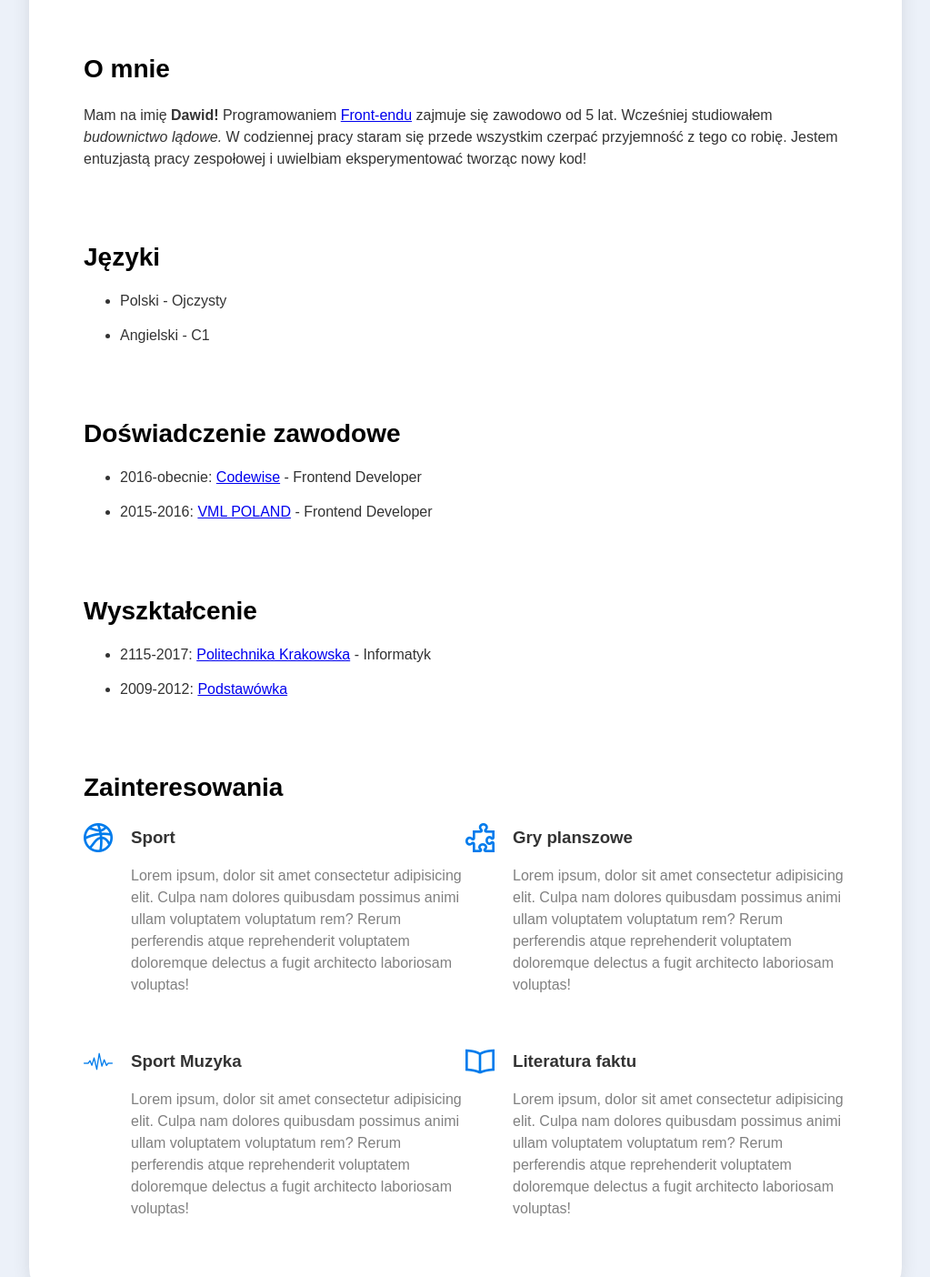
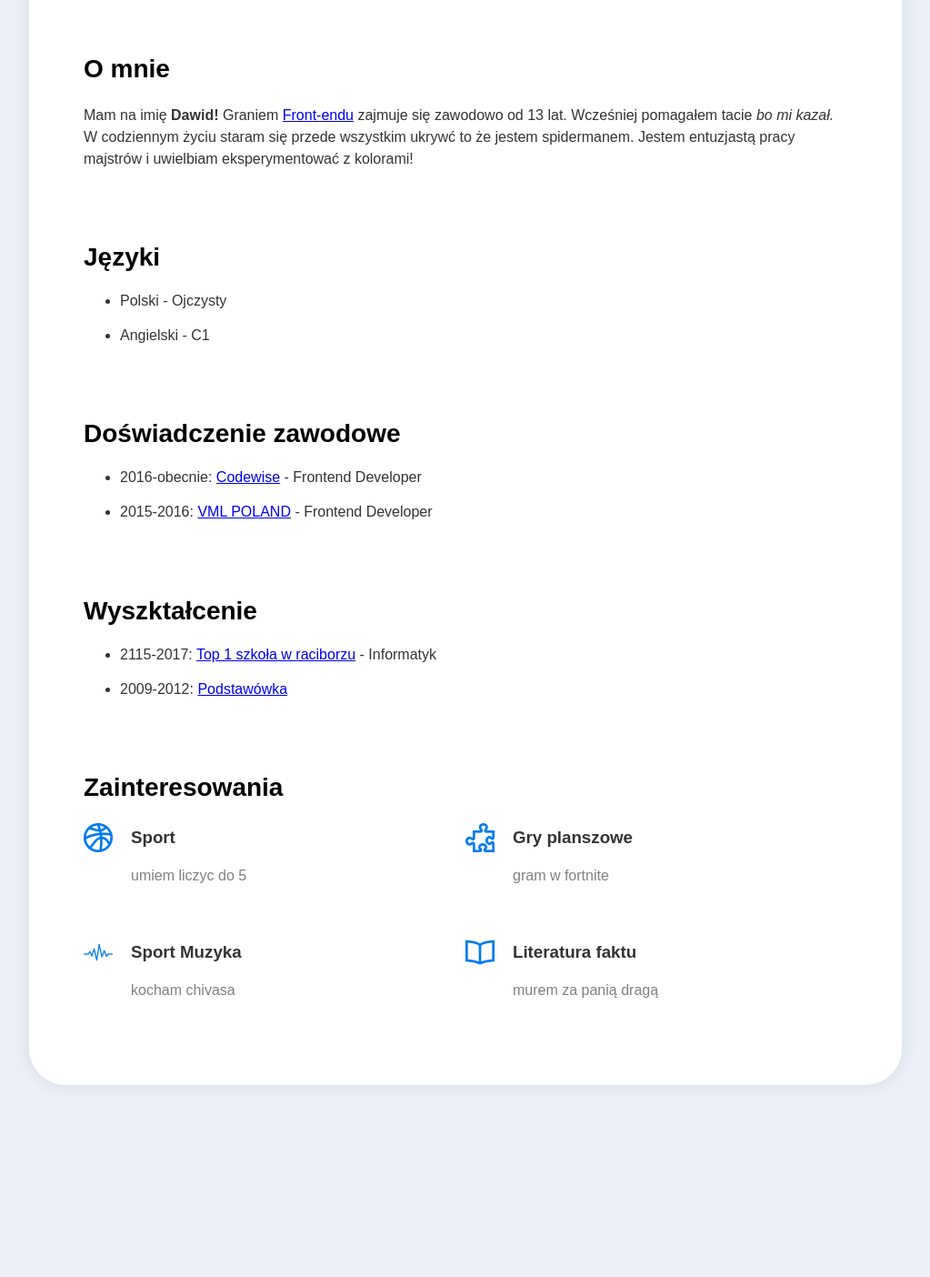
Before and after one commit to DyzioKaszana/CvDawid, a plain HTML site: page index.html in a window 1280 px wide. Shown: the part 291-1695 px from the top of the page at 91% size, without its empty margins (128-1151 px from the left). After the commit the page ends 1532 px from the top, so only its background shows below. Drawn offline with Linux system fonts and the light colour scheme.

Commit message:
Update index.html

```diff
--- a/index.html
+++ b/index.html
@@ -69,14 +69,14 @@
         <section>
           <h2>O mnie</h2>
           <p>
-            Mam na imię <b>Dawid!</b> Programowaniem
+            Mam na imię <b>Dawid!</b> Graniem
             <a href="https://en.wikipedia.org/wiki/Front-end_web_development"
               >Front-endu</a
             >
-            zajmuje się zawodowo od 5 lat. Wcześniej studiowałem
-            <i>budownictwo lądowe.</i>
-            W codziennej pracy staram się przede wszystkim czerpać przyjemność z tego co robię.
-            Jestem entuzjastą pracy zespołowej i uwielbiam eksperymentować tworząc nowy kod!
+            zajmuje się zawodowo od 13 lat. Wcześniej pomagałem tacie
+            <i>bo mi kazał.</i>
+            W codziennym życiu staram się przede wszystkim ukrywć to że jestem spidermanem.
+            Jestem entuzjastą pracy majstrów i uwielbiam eksperymentować z kolorami!
           </p>
         </section>
         <section>
@@ -104,7 +104,7 @@
           <ul>
             <li>
               2115-2017:
-              <a href="https://www.mechanik.rac.pl/">Politechnika Krakowska</a> -
+              <a href="https://www.mechanik.rac.pl/">Top 1 szkoła w raciborzu</a> -
               Informatyk
             </li>
             <li>
@@ -123,11 +123,7 @@
               <div>
                 <h3>Sport</h3>
                 <p>
-                  Lorem ipsum, dolor sit amet consectetur adipisicing elit.
-                  Culpa nam dolores quibusdam possimus animi ullam voluptatem
-                  voluptatum rem? Rerum perferendis atque reprehenderit
-                  voluptatem doloremque delectus a fugit architecto laboriosam
-                  voluptas!
+                 umiem liczyc do 5
                 </p>
               </div>
             </li>
@@ -136,11 +132,7 @@
               <div>
                 <h3>Gry planszowe</h3>
                 <p>
-                  Lorem ipsum, dolor sit amet consectetur adipisicing elit.
-                  Culpa nam dolores quibusdam possimus animi ullam voluptatem
-                  voluptatum rem? Rerum perferendis atque reprehenderit
-                  voluptatem doloremque delectus a fugit architecto laboriosam
-                  voluptas!
+                 gram w fortnite
                 </p>
               </div>
             </li>
@@ -149,11 +141,7 @@
               <div>
                 <h3>Sport Muzyka</h3>
                 <p>
-                  Lorem ipsum, dolor sit amet consectetur adipisicing elit.
-                  Culpa nam dolores quibusdam possimus animi ullam voluptatem
-                  voluptatum rem? Rerum perferendis atque reprehenderit
-                  voluptatem doloremque delectus a fugit architecto laboriosam
-                  voluptas!
+                 kocham chivasa
                 </p>
               </div>
             </li>
@@ -162,11 +150,7 @@
               <div>
                 <h3>Literatura faktu</h3>
                 <p>
-                  Lorem ipsum, dolor sit amet consectetur adipisicing elit.
-                  Culpa nam dolores quibusdam possimus animi ullam voluptatem
-                  voluptatum rem? Rerum perferendis atque reprehenderit
-                  voluptatem doloremque delectus a fugit architecto laboriosam
-                  voluptas!
+                  murem za panią dragą
                 </p>
               </div>
             </li>
```
